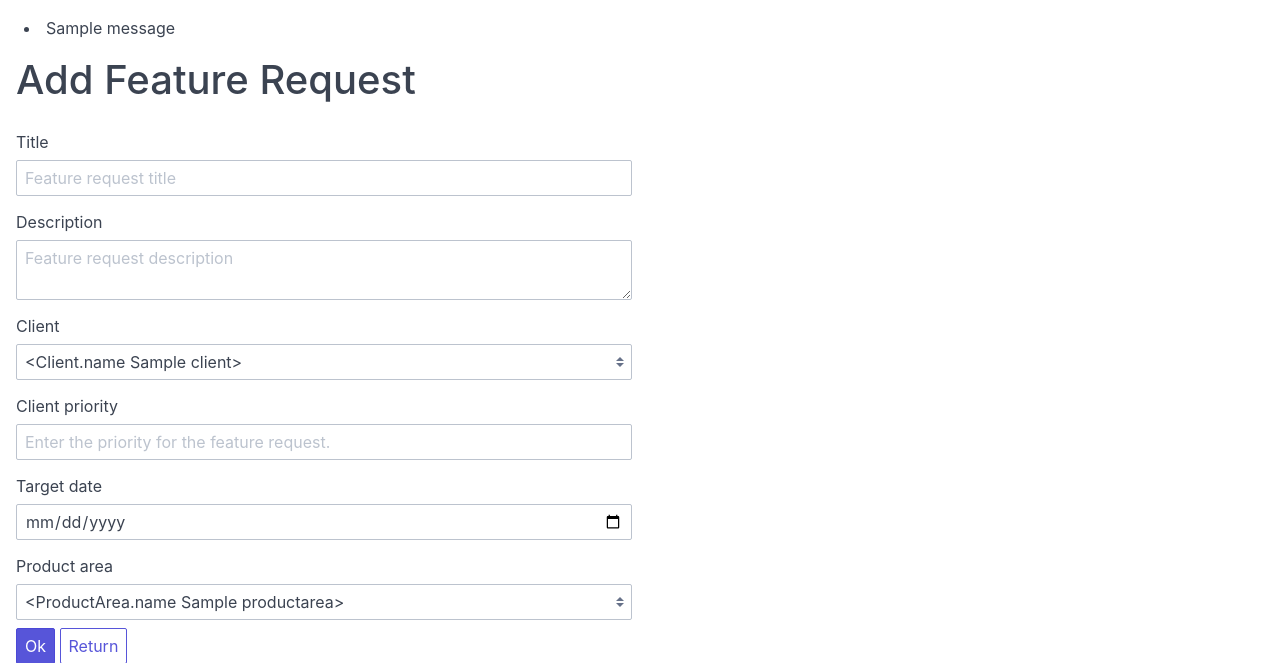
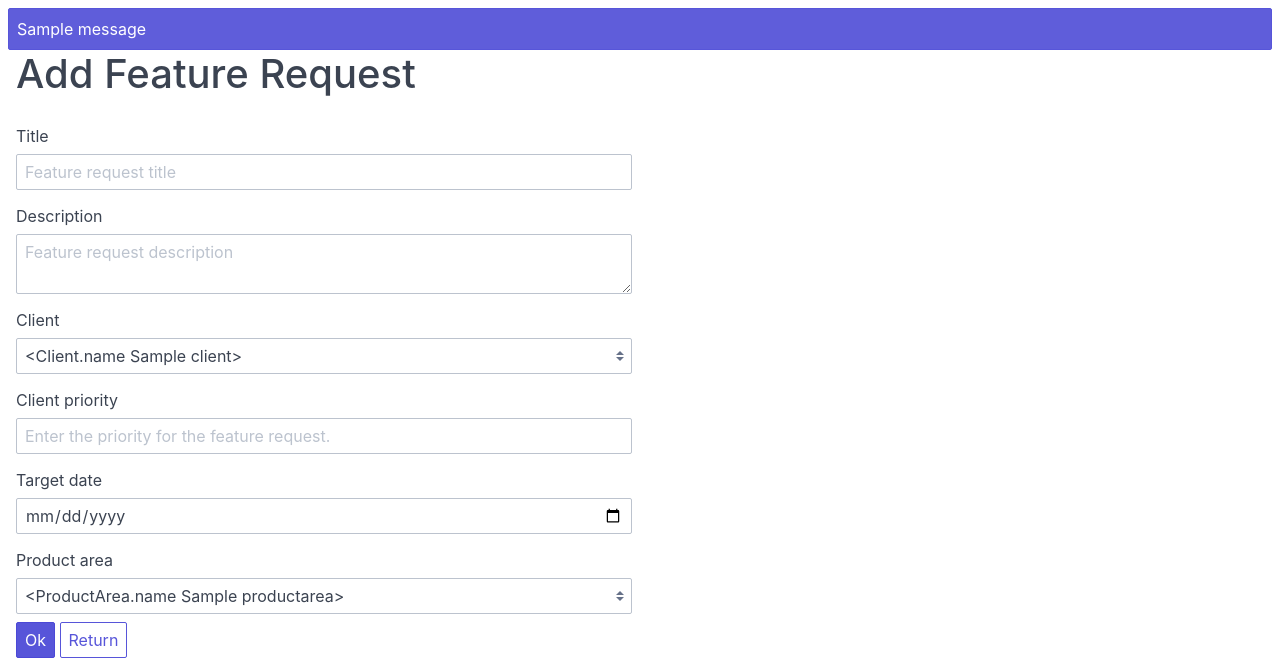
Before and after one commit to spapas/feature-requests, a Flask app: page /feature_requests/create/ in a window 1280 px wide. Shown: the part 60-723 px from the top of the page. Run offline with Flask 2, Linux system fonts and the light colour scheme; tables that the repository leaves empty hold one stand-in row (values such as "Sample post"); one stand-in notice (Sample message) is shown; some libraries are stand-ins or nearby versions.

Commit message:
Fix toasts/flashses

```diff
--- a/core/templates/base.html
+++ b/core/templates/base.html
@@ -25,11 +25,9 @@
   <div class="container grid-xl">
       {% with messages = get_flashed_messages() %}
         {% if messages %}
-          <ul class='flashes'>
           {% for message in messages %}
-            <li>{{ message }}</li>
+            <div class="toast toast-primary">{{ message }}</div>
           {% endfor %}
-          </ul>
         {% endif %}
       {% endwith %}
       {% block content %}{% endblock %}
```
